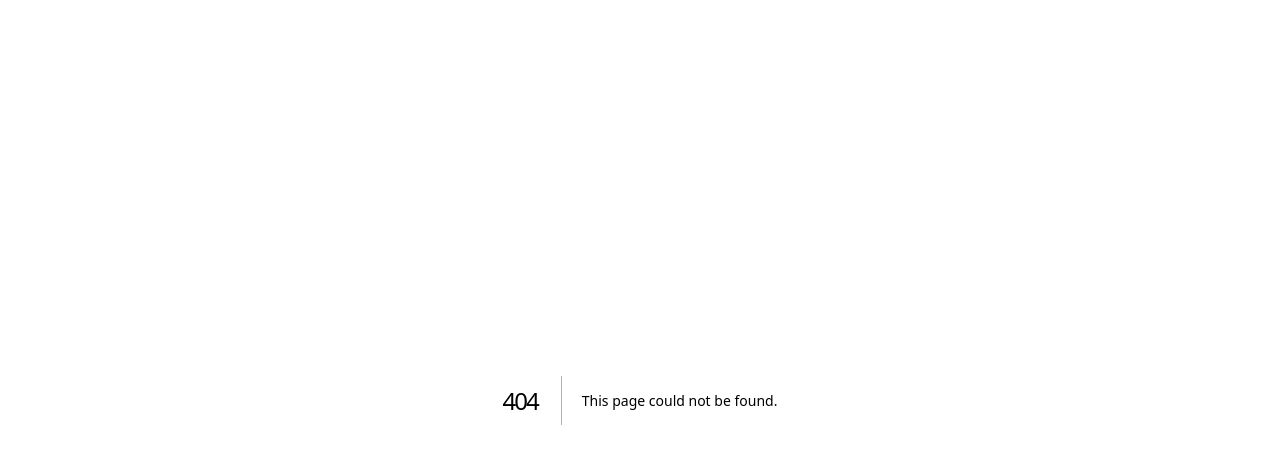
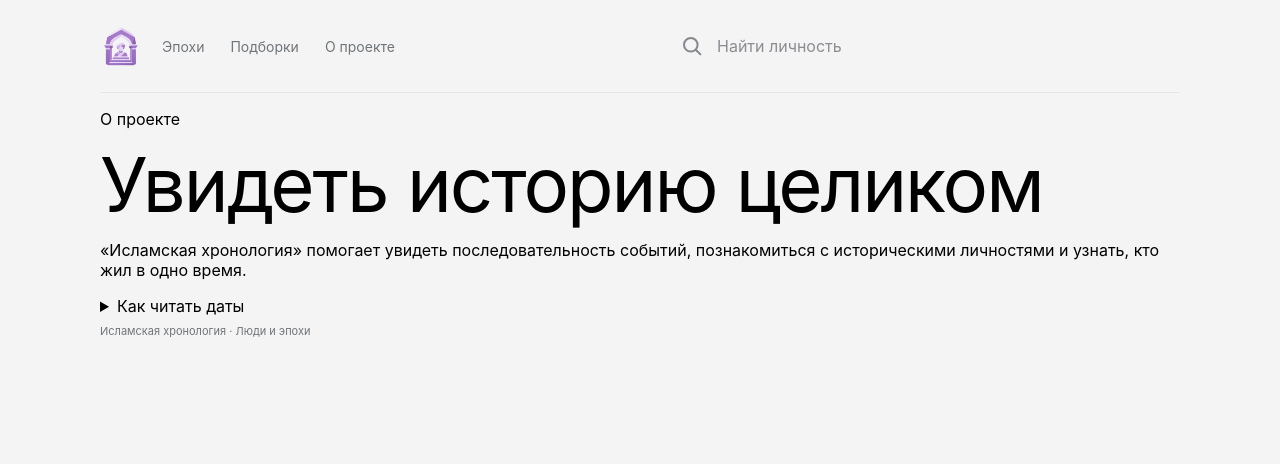
Before and after one commit to Nuruddin999/tarih, a Next.js app: page /about in a window 1280 px wide. Before the commit this address had no page. Shown: the top 464 px of the page. Built offline with nearby package versions, Linux system fonts and the light colour scheme.

Commit message:
Add dedicated about page

```diff
--- /dev/null
+++ b/src/app/about/page.tsx
@@ -0,0 +1,24 @@
+import Image from "next/image";
+import Link from "next/link";
+import { HeaderPersonSearch } from "@/components/chronology/HeaderPersonSearch";
+import styles from "../HomeHero.module.css";
+
+export default function AboutPage() {
+  return <main className="chronology home-page">
+    <header className="site-header home-header">
+      <Link href="/" className="brand" aria-label="На главную"><Image src="/icons/brand.webp" alt="" width={42} height={42} unoptimized /></Link>
+      <nav className="header-nav" aria-label="Основная навигация"><Link href="/#epochs">Эпохи</Link><Link href="/#collections">Подборки</Link><Link href="/about/" aria-current="page">О проекте</Link></nav>
+      <HeaderPersonSearch />
+    </header>
+    <article className={styles.aboutContent}>
+      <p className={styles.aboutEyebrow}>О проекте</p>
+      <h1 className={styles.aboutTitle}>Увидеть историю целиком</h1>
+      <p className={styles.aboutLead}>«Исламская хронология» помогает увидеть последовательность событий, познакомиться с историческими личностями и узнать, кто жил в одно время.</p>
+      <details className={styles.aboutDetails}>
+        <summary>Как читать даты</summary>
+        <p>Основные даты указаны по хиджре — летоисчислению от переселения Пророка ﷺ из Мекки в Медину. Рядом приведены григорианские годы. «До х.» означает «до хиджры», «ок.» — приблизительную дату.</p>
+      </details>
+    </article>
+    <footer className="site-footer home-footer"><span>Исламская хронология · Люди и эпохи</span></footer>
+  </main>;
+}
```
